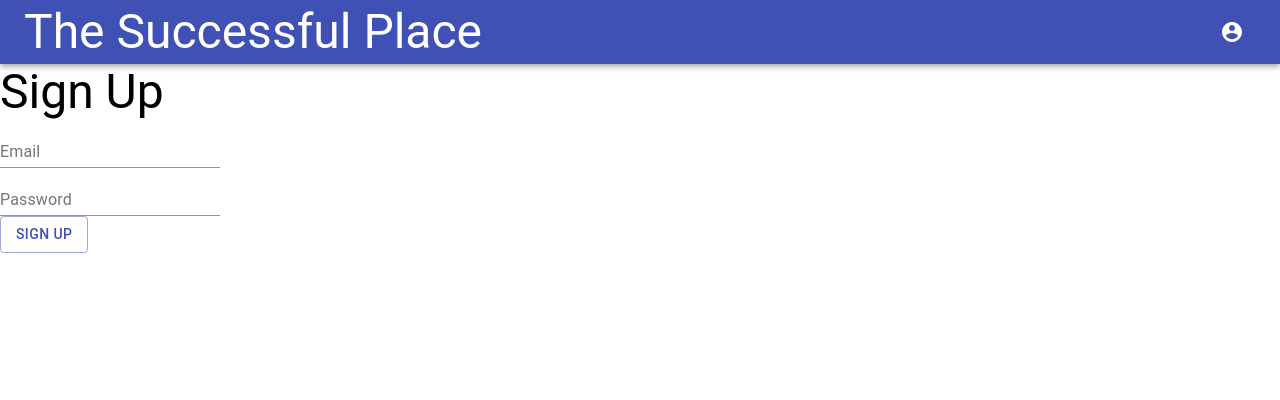
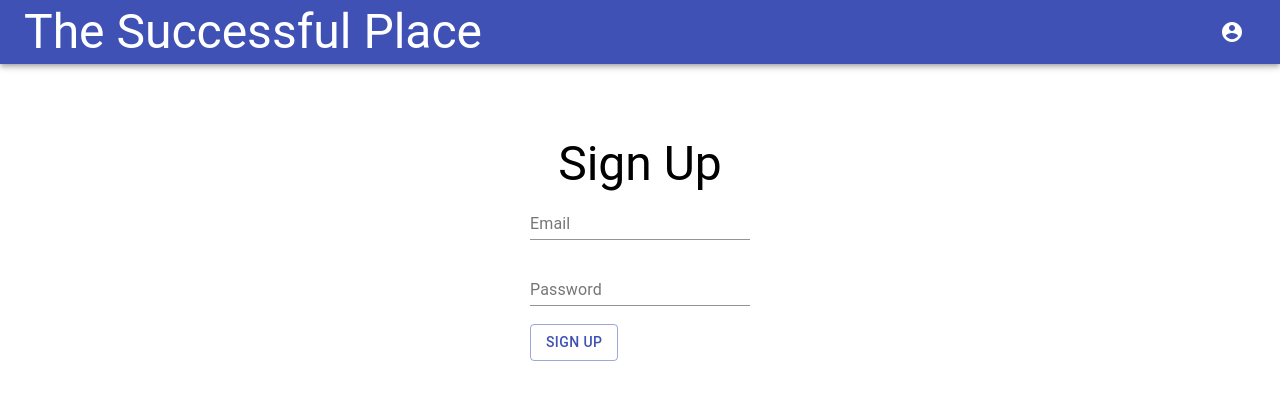
Before and after one commit to cristian-montes/auth_frontend, a React (Create React App) app: page /signup in a window 1280 px wide. Shown: the top 400 px of the page. Built offline with nearby package versions, Linux system fonts and the light colour scheme.

Commit message:
added styling to the auth section

```diff
--- /dev/null
+++ b/src/Auth/Auth.css
@@ -0,0 +1,15 @@
+.form-div{
+    display: flex;
+    align-items: center;
+    flex-direction: column;
+    margin: calc(1.5rem + 6vmin);
+}
+
+.signBtn{
+    margin-top:calc(1.5rem + 6vmin);
+    /* background-color: palevioletred; */
+}
+
+.form-control{
+    margin-bottom: 18px;
+}
--- a/src/Auth/Auth.js
+++ b/src/Auth/Auth.js
@@ -2,6 +2,8 @@ import React, { Component } from 'react';
 import { getToken} from '../utils/fetch-utils.js';
 import { Button, Typography } from '@material-ui/core';
 import TextField from '@material-ui/core/TextField';
+import './Auth.css';
+
 class Auth extends Component {
     state = {emai:'', password:'' };
 
@@ -25,7 +27,7 @@ class Auth extends Component {
 
     render() {
         return (
-            <>
+            <div className='form-div'>
                 <Typography variant='h3' >{this.getType()}</Typography >
 
                 <form onSubmit={this.handleSubmit}>
@@ -38,16 +40,8 @@ class Auth extends Component {
                                 this.setState({email: event.target.value})
                             }
                         />
+                    </div>
 
-
-                        {/* <label> email </label>
-                        <input
-                            type='email'
-                            onChange={(event) =>
-                                this.setState({email: event.target.value})
-                            }
-                        /> */}
-                    </div>
                     <div className='form-control'>
                     <TextField
                             id="standard-password-input"
@@ -59,18 +53,12 @@ class Auth extends Component {
                             }
                         />
 
+                    </div>
 
-                        {/* <label> password </label>
-                        <input
-                            type='password'
-                            onChange={(event) =>
-                                this.setState({password: event.target.value})
-                            }
-                        /> */}
-                    </div>
-                    <Button color="primary" variant='outlined' type='submit'>{this.getType()}</Button>
+                    <Button className={'signBtn'} color="primary" variant='outlined' type='submit'>{this.getType()}</Button>
+
                 </form>
-            </>
+            </div>
          );
     }
 }
--- a/src/Home/Home.css
+++ b/src/Home/Home.css
@@ -1,34 +1,8 @@
 .home-div{
     text-align: center;
     font-size: calc(10px + 6vmin);
+    color:white;
     font-weight: bolder;
     background: rgb(63,94,251);
     background: radial-gradient(circle, rgba(63,94,251,1) 19%, rgba(252,70,107,1) 76%);
 }
-
-
-
-
-  .App-header {
-    background-color: #282c34;
-    min-height: 100vh;
-    display: flex;
-    flex-direction: column;
-    align-items: center;
-    justify-content: center;
-    font-size: calc(10px + 2vmin);
-    color: white;
-  }
-
-  .App-link {
-    color: #61dafb;
-  }
-
-  @keyframes App-logo-spin {
-    from {
-      transform: rotate(0deg);
-    }
-    to {
-      transform: rotate(360deg);
-    }
-  }
```
